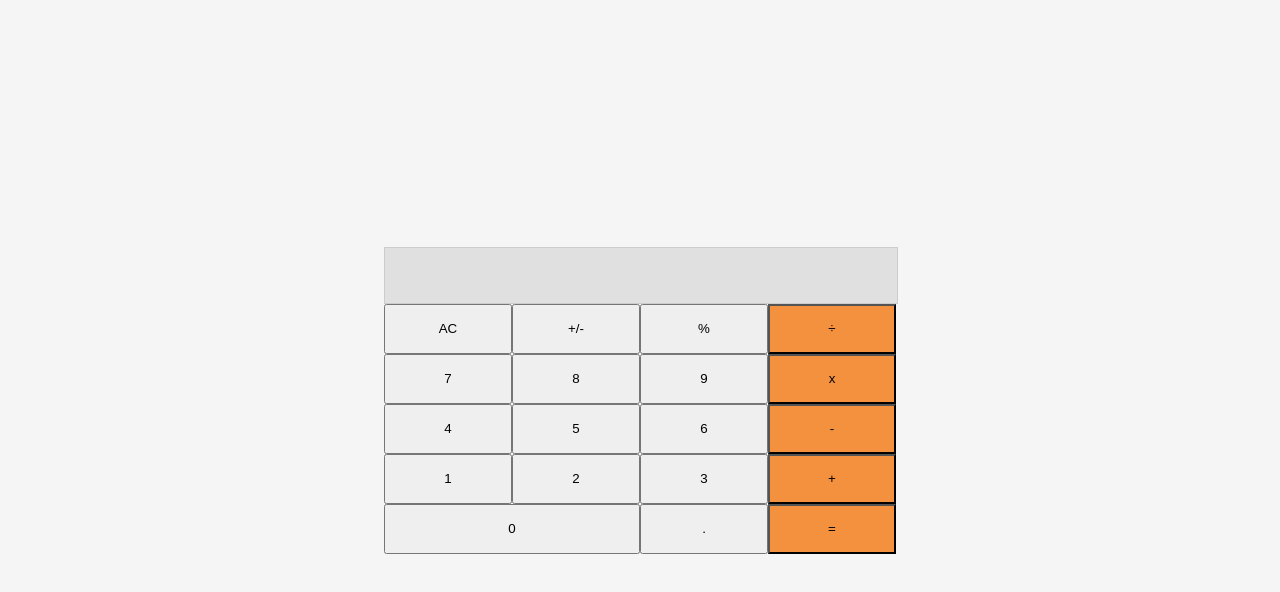
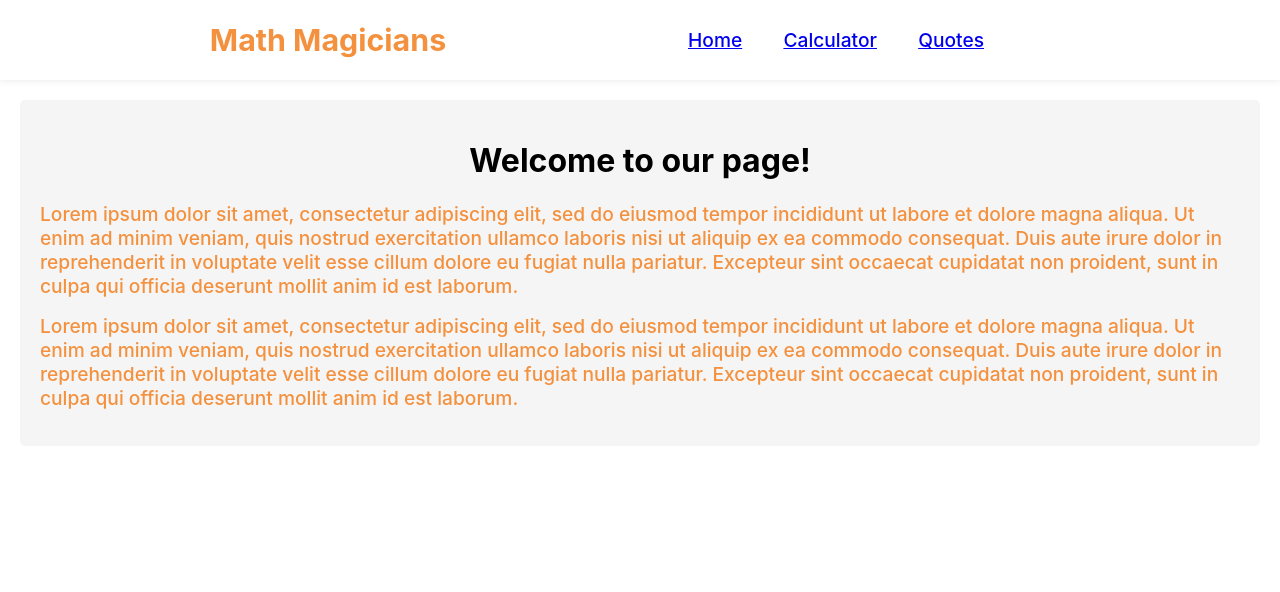
Before and after one commit to niicode/math-magic, a React (Create React App) app: page / in a window 1280 px wide. Shown: the top 592 px of the page. Built offline with nearby package versions, Linux system fonts and the light colour scheme.

Commit message:
Add nagivation and pages

```diff
--- a/package.json
+++ b/package.json
@@ -10,6 +10,7 @@
     "prop-types": "^15.8.1",
     "react": "^18.2.0",
     "react-dom": "^18.2.0",
+    "react-router-dom": "^6.3.0",
     "react-scripts": "5.0.1",
     "web-vitals": "^2.1.4"
   },
--- a/src/App.css
+++ b/src/App.css
@@ -28,6 +28,14 @@
   color: #61dafb;
 }
 
+.quote {
+  font-size: 1.5rem;
+  font-weight: 500;
+  color: #f4913e;
+  margin: 1rem 0;
+  text-align: center;
+}
+
 @keyframes App-logo-spin {
   from {
     transform: rotate(0deg);
--- a/src/App.js
+++ b/src/App.js
@@ -1,13 +1,23 @@
 import React from 'react';
+import { Routes, Route } from 'react-router-dom';
 import './App.css';
 import Calculator from './components/Calculator';
+import NavBar from './components/NavBar';
+import Home from './pages/Home';
+import Quotes from './pages/Quotes';
 
 // eslint-disable-next-line react/prefer-stateless-function
 export default class App extends React.Component {
   render() {
     return (
       <div className="App">
-        <Calculator />
+        <NavBar />
+        <Routes>
+          <Route path="/" element={<Home />} />
+          <Route path="/calculator" element={<Calculator />} />
+          <Route path="/quotes" element={<Quotes />} />
+          <Route path="*" element={<h1>404: Not Found</h1>} />
+        </Routes>
       </div>
     );
   }
--- a/src/components/Calculator.css
+++ b/src/components/Calculator.css
@@ -1,11 +1,9 @@
 .container {
+  width: 50%;
+  margin: 10rem auto;
   display: flex;
-  flex-direction: column;
-  align-items: center;
-  justify-content: center;
-  height: 100vh;
-  width: 100vw;
-  background-color: #f5f5f5;
+  justify-content: space-between;
+  align-items: flex-start;
 }
 
 .main {
--- a/src/components/Calculator.jsx
+++ b/src/components/Calculator.jsx
@@ -17,6 +17,7 @@ const Calculator = () => {
 
   return (
     <div className="container">
+      <h2>Lets do some math!</h2>
       <div className="main">
         <div className="num-input">{(state.next === null) ? state.total : state.next}</div>
         <Keypad keypad={['AC', '+/-', '%', '÷']} clickHandler={handleClick} />
--- /dev/null
+++ b/src/components/NavBar.css
@@ -0,0 +1,41 @@
+.navbar {
+  display: flex;
+  flex-direction: row;
+  justify-content: space-between;
+  align-items: center;
+  padding: 1rem;
+  height: 3rem;
+  background-color: #fff;
+  box-shadow: 0 0 0.5rem rgba(0, 0, 0, 0.1);
+}
+
+.navbar h2 {
+  font-size: 1.9rem;
+  font-weight: 700;
+  color: #f4913e;
+  width: 50%;
+}
+
+.navbar-menu {
+  display: flex;
+  flex-direction: row;
+  justify-content: space-between;
+  align-items: center;
+  width: 50%;
+}
+
+.navbar-nav {
+  display: flex;
+  flex-direction: row;
+  justify-content: space-between;
+  align-items: center;
+  width: 50%;
+}
+
+.navbar-nav li {
+  list-style: none;
+  font-size: 1.2rem;
+  font-weight: 500;
+  color: #f4913e;
+  padding: 0.5rem;
+}
--- /dev/null
+++ b/src/components/NavBar.jsx
@@ -0,0 +1,29 @@
+import { Link } from 'react-router-dom';
+import './NavBar.css';
+
+const NavBar = () => (
+  <nav className="navbar">
+    <h2>Math Magicians</h2>
+    <div className="navbar-menu" id="navbarNav">
+      <ul className="navbar-nav">
+        <li className="nav-item active">
+          <Link className="nav-link" to="/">
+            Home
+          </Link>
+        </li>
+        <li className="nav-item">
+          <Link className="nav-link" to="/calculator">
+            Calculator
+          </Link>
+        </li>
+        <li className="nav-item">
+          <Link className="nav-link" to="/quotes">
+            Quotes
+          </Link>
+        </li>
+      </ul>
+    </div>
+  </nav>
+);
+
+export default NavBar;
--- a/src/index.js
+++ b/src/index.js
@@ -1,12 +1,15 @@
 import React from 'react';
 import ReactDOM from 'react-dom/client';
+import { BrowserRouter } from 'react-router-dom';
 import './index.css';
 import App from './App';
 
 const root = ReactDOM.createRoot(document.getElementById('root'));
 root.render(
   <React.StrictMode>
-    <App />
+    <BrowserRouter>
+      <App />
+    </BrowserRouter>
   </React.StrictMode>,
 );
 
--- /dev/null
+++ b/src/pages/Home.css
@@ -0,0 +1,14 @@
+.home {
+  background-color: #f5f5f5;
+  padding: 20px;
+  border-radius: 5px;
+  margin: 20px;
+}
+
+p {
+  font-size: 1.2rem;
+  font-weight: 500;
+  color: #f4913e;
+  margin: 1rem 0;
+  text-align: start;
+}
--- /dev/null
+++ b/src/pages/Home.jsx
@@ -0,0 +1,23 @@
+import './Home.css';
+
+const Home = () => (
+  <div className="home">
+    <h1>Welcome to our page!</h1>
+    <p>
+      Lorem ipsum dolor sit amet, consectetur adipiscing elit, sed do eiusmod tempor incididunt ut
+      labore et dolore magna aliqua. Ut enim ad minim veniam, quis nostrud exercitation ullamco
+      laboris nisi ut aliquip ex ea commodo consequat. Duis aute irure dolor in reprehenderit
+      in voluptate velit esse cillum dolore eu fugiat nulla pariatur. Excepteur sint occaecat
+      cupidatat non proident, sunt in culpa qui officia deserunt mollit anim id est laborum.
+    </p>
+    <p>
+      Lorem ipsum dolor sit amet, consectetur adipiscing elit, sed do eiusmod tempor incididunt ut
+      labore et dolore magna aliqua. Ut enim ad minim veniam, quis nostrud exercitation ullamco
+      laboris nisi ut aliquip ex ea commodo consequat. Duis aute irure dolor in reprehenderit
+      in voluptate velit esse cillum dolore eu fugiat nulla pariatur. Excepteur sint occaecat
+      cupidatat non proident, sunt in culpa qui officia deserunt mollit anim id est laborum.
+    </p>
+  </div>
+);
+
+export default Home;
--- /dev/null
+++ b/src/pages/Quotes.jsx
@@ -0,0 +1,8 @@
+const Quotes = () => (
+  <div className="quotes">
+    <h1>Quotes</h1>
+    <p className="quote">Math is not about numbers, equations, computations or algorithms: it is about understanding.–William Paul Thurston</p>
+  </div>
+);
+
+export default Quotes;
```
Also changed, not shown: public/robots.txt (added), 1 other file (tests, documents, lock files or other folders).
